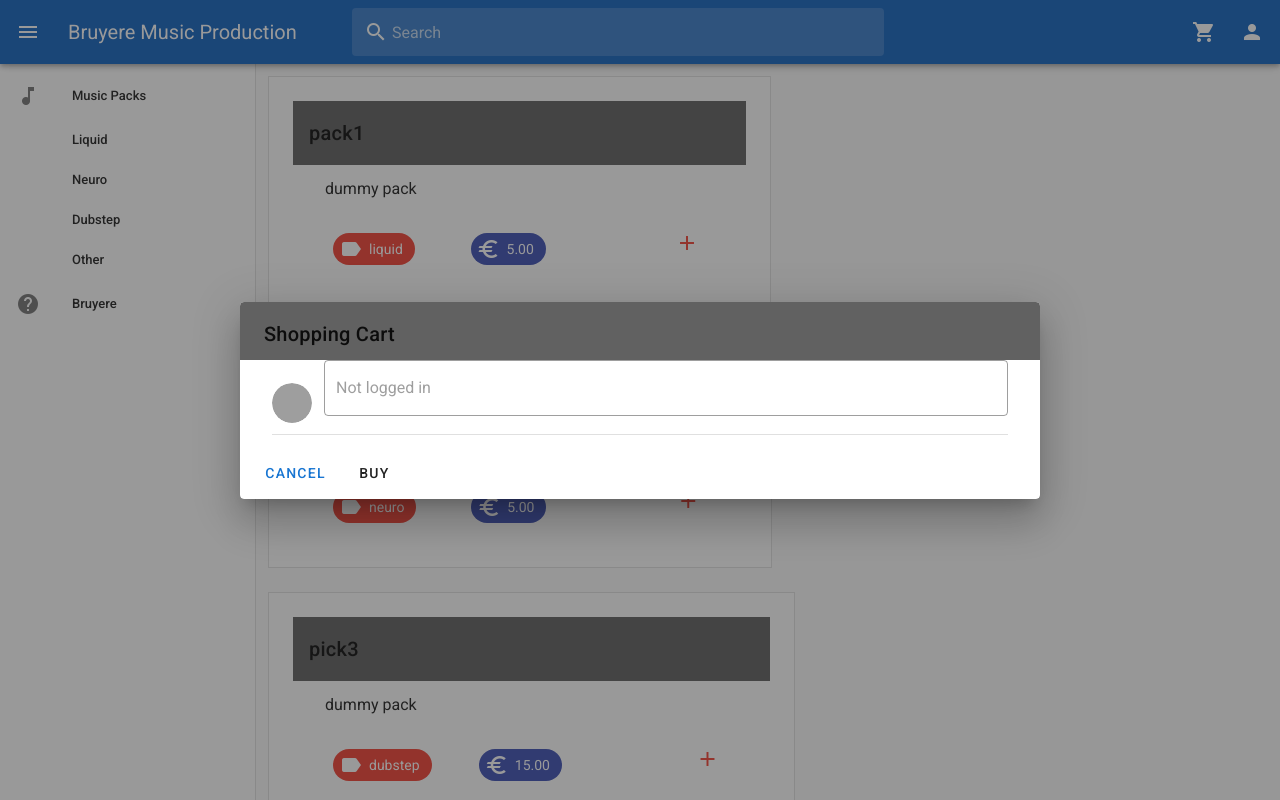
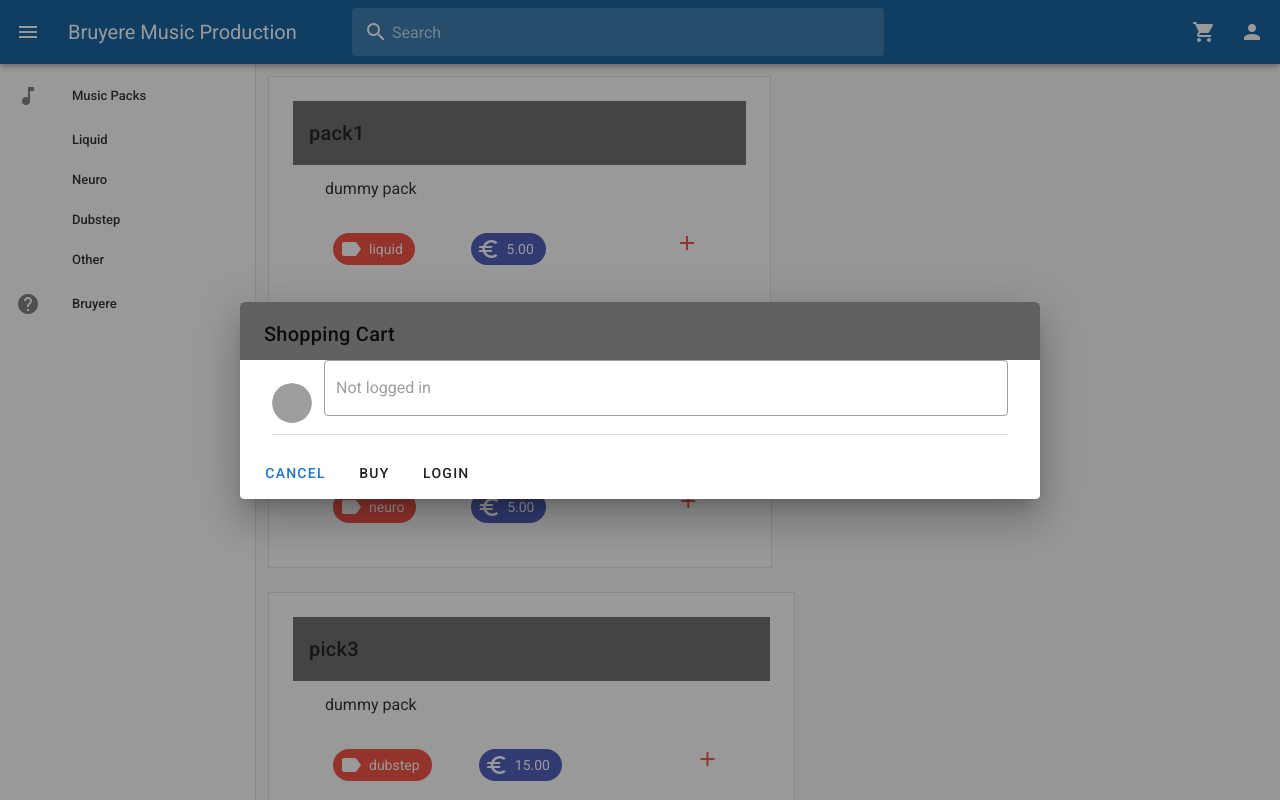
Before and after one commit to StefanHeijden/svm, a Vue app: page / in a window 1280 px wide. Both pictures are taken after a click on the button 1204 px from the left and 32 px from the top of the page. Shown: the top 800 px of the page. Built offline with nearby package versions, Linux system fonts and the light colour scheme; grey boxes are pictures that could not be loaded.

Commit message:
Added login button to cart

```diff
--- a/src/App.vue
+++ b/src/App.vue
@@ -30,7 +30,7 @@
     <v-app-bar
       :clipped-left="$vuetify.breakpoint.lgAndUp"
       app
-      color="blue darken-3"
+      color="light-blue darken-4"
       dark
     >
       <v-app-bar-nav-icon @click.stop="drawer = !drawer" />
@@ -77,6 +77,9 @@
         v-on:stopdialog="shop = !shop"
         v-on:buy="page= 'account'"
         v-bind:incart="incart"
+        v-bind:loggedin="loggedin"
+        v-bind:accountname="accountname"
+        v-on:gotologin="checkforlogin()"
         @add="add"
       />
     </v-dialog>
@@ -86,7 +89,9 @@
       v-model="startlogin"
       width="800px"
     >
-      <login v-on:stopdialog="startlogin = !startlogin" v-on:logedin="loggingin()" />
+      <login
+      v-on:stopdialog="startlogin = !startlogin"
+      v-on:logedin="loggingin()" />
     </v-dialog>
 
     <!--Content-->
@@ -142,6 +147,7 @@ import login from './../src/components/Login'
       searched: '',
       shop: false,
       loggedin: false,
+      accountname: '',
       startlogin: false,
       drawer: null,
       items: [
--- a/src/components/Account.vue
+++ b/src/components/Account.vue
@@ -28,6 +28,7 @@
 <script>
 export default {
   name: 'account',
+  props: ['accoutname'],
   data () {
     return {
       colors: [
--- a/src/components/Cart.vue
+++ b/src/components/Cart.vue
@@ -58,14 +58,24 @@
         text
         @click="buy()"
       >Buy</v-btn>
+      <v-btn
+        text
+        :disabled="loggedin"
+        @click="login()"
+      >Login</v-btn>
     </v-card-actions>
   </v-card>
 </template>
 
 <script>
+import login from './Login'
+
 export default {
   name: 'cart',
-  props: ['incart', 'accountname'],
+  props: ['incart', 'accountname', 'loggedin'],
+  components: {
+    login
+  },
   methods: {
     cancel: function(){
       this.$emit('stopdialog');
@@ -73,10 +83,14 @@ export default {
     buy: function(){
       this.$emit('stopdialog');
       this.$emit('buy');
-    }
+    },
+    login: function(){
+      this.$emit('gotologin');
+    },
   },
   data () {
     return {
+      startlogin: false,
     }
   }
 }
```
